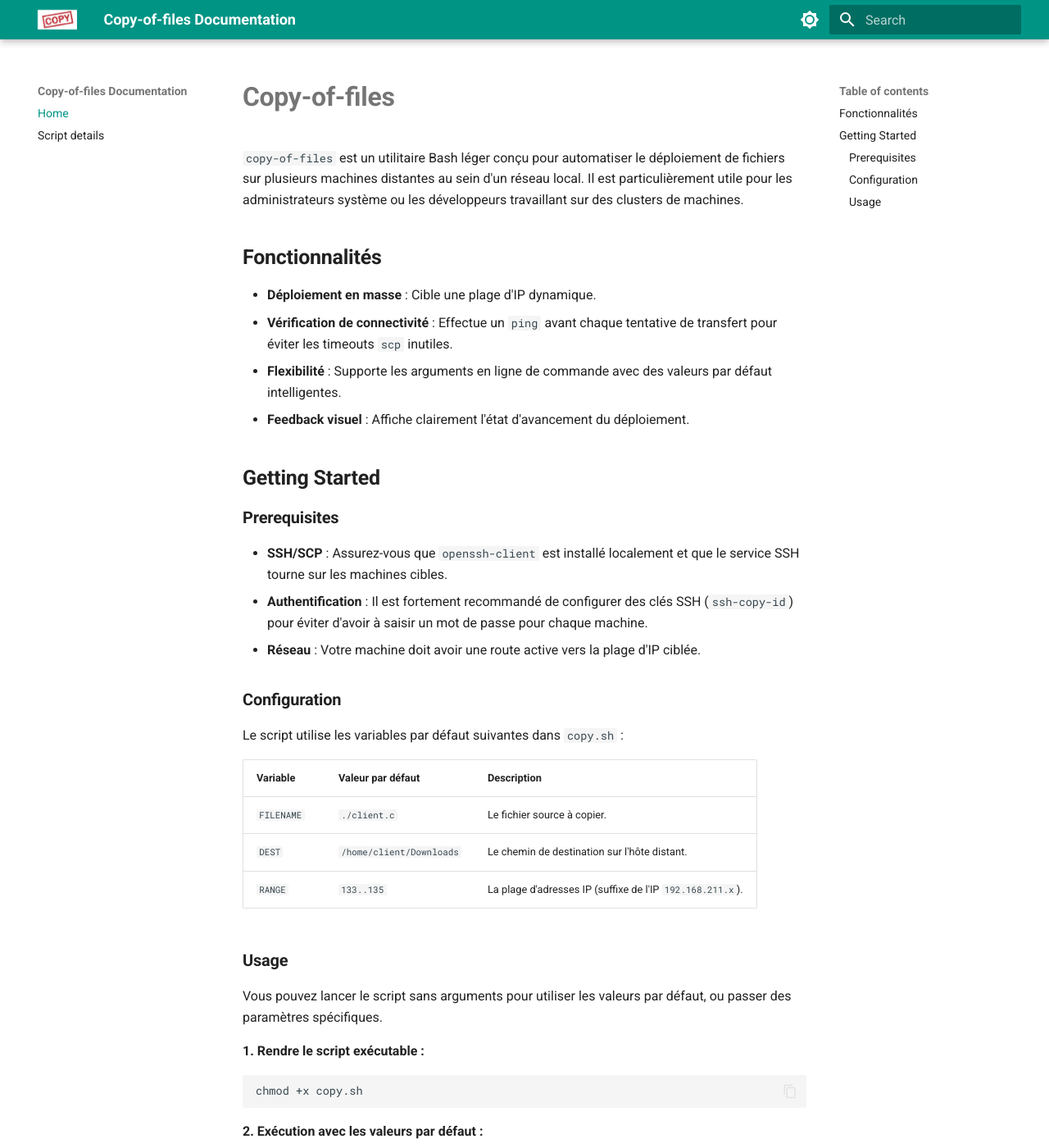
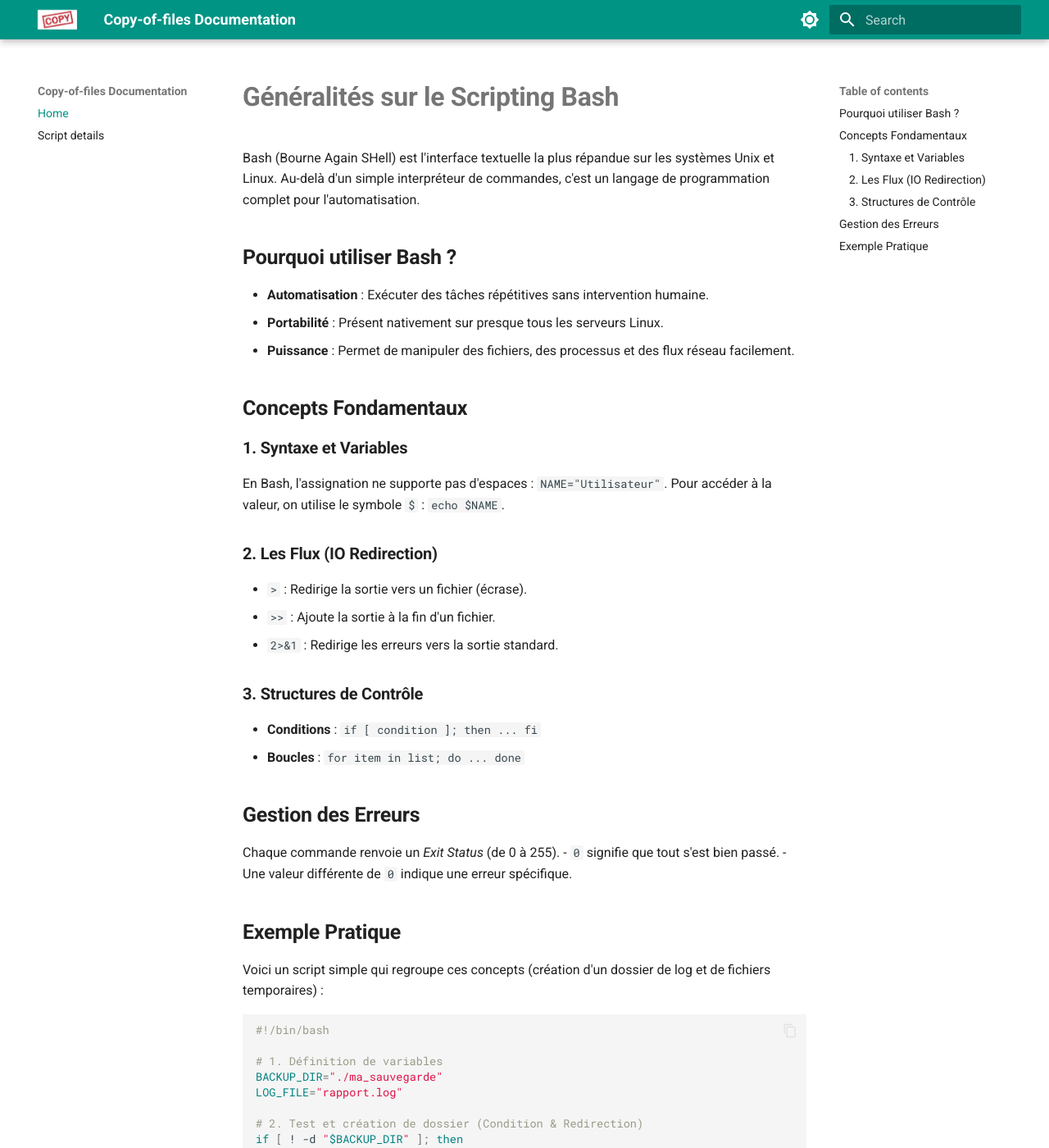
Before and after one commit to Njiecheu/copy-of-files, an MkDocs documentation site: the page built from docs/index.md, in a window 1280 px wide and 1400 px high. Shown: the whole window at 82% size. Built offline with MkDocs 1.6.1 and Material for MkDocs 9.7.7, drawn with Linux system fonts in a browser that asks for light colours; some of the changed text lies outside the part shown.

Commit message:
Mis à jour de la doc.

````diff
--- a/docs/index.md
+++ b/docs/index.md
@@ -1,44 +1,61 @@
-# **Copy-of-files**
+# **Généralités sur le Scripting Bash**
 
-`copy-of-files` est un utilitaire Bash léger conçu pour automatiser le déploiement de fichiers sur plusieurs machines distantes au sein d'un réseau local. Il est particulièrement utile pour les administrateurs système ou les développeurs travaillant sur des clusters de machines.
+Bash (Bourne Again SHell) est l'interface textuelle la plus répandue sur les systèmes Unix et Linux. Au-delà d'un simple interpréteur de commandes, c'est un langage de programmation complet pour l'automatisation.
 
-## **Fonctionnalités**
+## **Pourquoi utiliser Bash ?**
 
-- **Déploiement en masse** : Cible une plage d'IP dynamique.
-- **Vérification de connectivité** : Effectue un `ping` avant chaque tentative de transfert pour éviter les timeouts `scp` inutiles.
-- **Flexibilité** : Supporte les arguments en ligne de commande avec des valeurs par défaut intelligentes.
-- **Feedback visuel** : Affiche clairement l'état d'avancement du déploiement.
+- **Automatisation** : Exécuter des tâches répétitives sans intervention humaine.
+- **Portabilité** : Présent nativement sur presque tous les serveurs Linux.
+- **Puissance** : Permet de manipuler des fichiers, des processus et des flux réseau facilement.
 
-## **Getting Started**
+## **Concepts Fondamentaux**
 
-### **Prerequisites**
+### **1. Syntaxe et Variables**
+En Bash, l'assignation ne supporte pas d'espaces : `NAME="Utilisateur"`. Pour accéder à la valeur, on utilise le symbole `$` : `echo $NAME`.
 
-- **SSH/SCP** : Assurez-vous que `openssh-client` est installé localement et que le service SSH tourne sur les machines cibles.
-- **Authentification** : Il est fortement recommandé de configurer des clés SSH (`ssh-copy-id`) pour éviter d'avoir à saisir un mot de passe pour chaque machine.
-- **Réseau** : Votre machine doit avoir une route active vers la plage d'IP ciblée.
+### **2. Les Flux (IO Redirection)**
+- `>` : Redirige la sortie vers un fichier (écrase).
+- `>>` : Ajoute la sortie à la fin d'un fichier.
+- `2>&1` : Redirige les erreurs vers la sortie standard.
 
-### **Configuration**
+### **3. Structures de Contrôle**
+- **Conditions** : `if [ condition ]; then ... fi`
+- **Boucles** : `for item in list; do ... done`
 
-Le script utilise les variables par défaut suivantes dans `copy.sh` :
+## **Gestion des Erreurs**
+Chaque commande renvoie un *Exit Status* (de 0 à 255).
+- `0` signifie que tout s'est bien passé.
+- Une valeur différente de `0` indique une erreur spécifique.
 
-| Variable | Valeur par défaut | Description |
-| :--- | :--- | :--- |
-| `FILENAME` | `./client.c` | Le fichier source à copier. |
-| `DEST` | `/home/client/Downloads` | Le chemin de destination sur l'hôte distant. |
-| `RANGE` | `133..135` | La plage d'adresses IP (suffixe de l'IP `192.168.211.x`). |
+## **Exemple Pratique**
 
-### **Usage**
-
-Vous pouvez lancer le script sans arguments pour utiliser les valeurs par défaut, ou passer des paramètres spécifiques.
-
-**1. Rendre le script exécutable :**
+Voici un script simple qui regroupe ces concepts (création d'un dossier de log et de fichiers temporaires) :
 
 ```bash
-chmod +x copy.sh
+#!/bin/bash
+
+# 1. Définition de variables
+BACKUP_DIR="./ma_sauvegarde"
+LOG_FILE="rapport.log"
+
+# 2. Test et création de dossier (Condition & Redirection)
+if [ ! -d "$BACKUP_DIR" ]; then
+    echo "Initialisation : création du dossier..." > "$LOG_FILE"
+    mkdir "$BACKUP_DIR"
+fi
+
+# 3. Boucle pour créer des fichiers (Boucle & Redirection d'ajout)
+for i in {1..3}; do
+    echo "Génération du fichier de données $i" >> "$LOG_FILE"
+    touch "$BACKUP_DIR/donnee_$i.tmp"
+done
+
+# 4. Vérification du code de retour (Gestion des erreurs)
+if [ $? -eq 0 ]; then
+    echo "Opération terminée avec succès. Consultez $LOG_FILE"
+fi
 ```
 
-**2. Exécution avec les valeurs par défaut :**
+---
 
-```bash
-./copy.sh
-```
+*Cette documentation sert de base pour comprendre le fonctionnement de nos outils. Pour voir une application concrète, consultez l'Introduction au projet Copy-of-files.*
````
Also changed, not shown: docs/introduction.md (added, +44 -0 lines).
